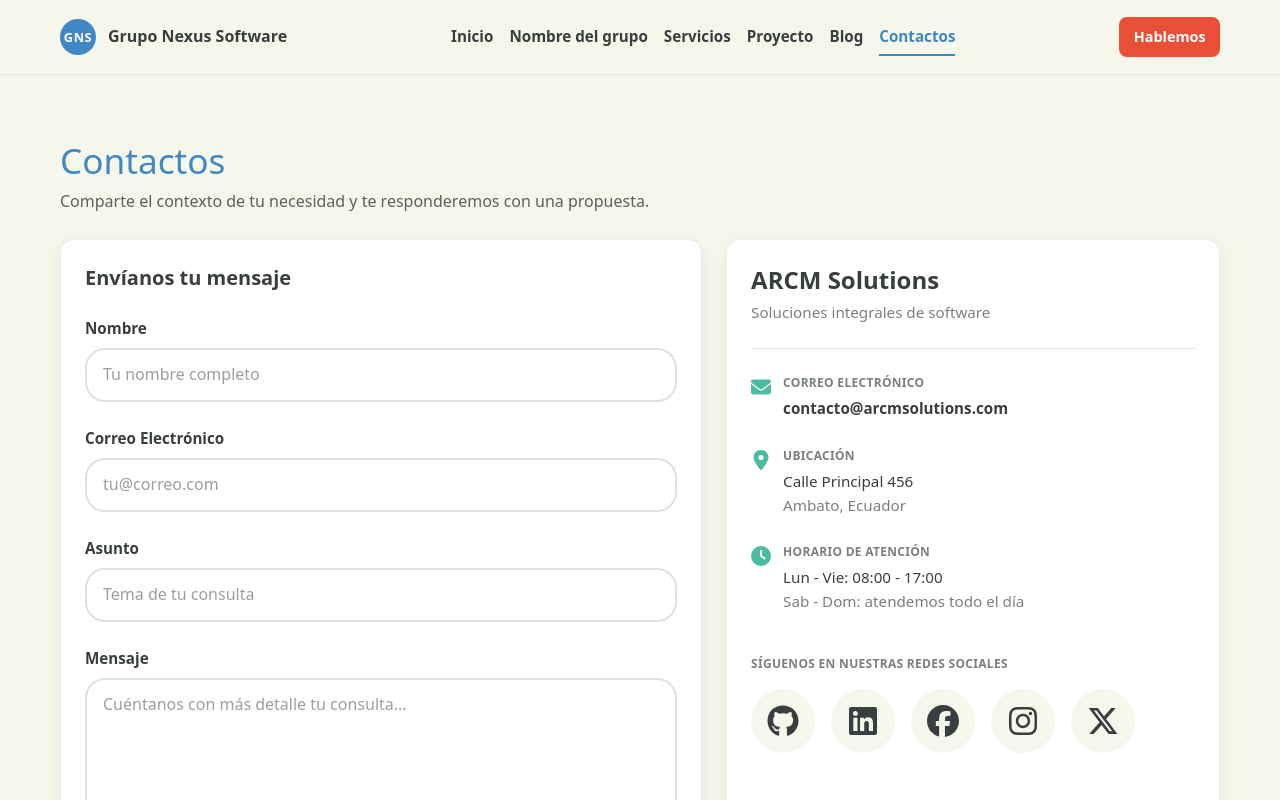
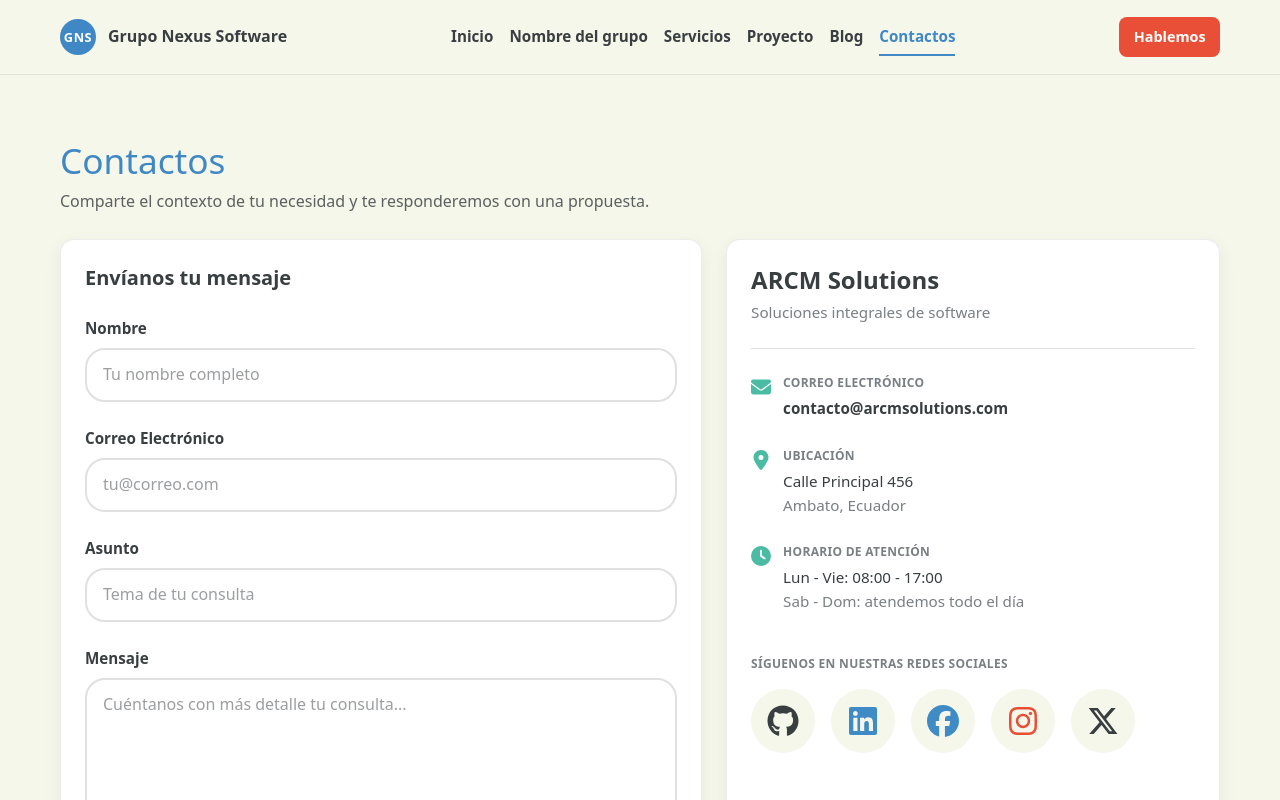
Before and after one commit to Jostero32/PaginaGrupalDAS, a React (Vite) app: page /contactos in a window 1280 px wide. Shown: the top 800 px of the page. Built offline with nearby package versions, Linux system fonts and the light colour scheme.

Commit message:
Se arreglaron los estilos de los botones de  redes sociales para hacerlos mas agradables a la vista

```diff
--- a/src/pages/Contact.jsx
+++ b/src/pages/Contact.jsx
@@ -217,57 +217,56 @@ function Contact() {
                   <ul className="list-reset flex gap-4">
                     <li>
                       <a
-                        className="inline-flex items-center justify-center w-16 h-16 rounded-full bg-[#F6F7EB] hover:bg-[#393E41] hover:text-white transition-all duration-200"
-                        href="https://github.com/"
+                        className="inline-flex items-center justify-center w-16 h-16 rounded-full bg-[#F6F7EB] hover:bg-[#393E41] transition-all duration-200 group"
                         target="_blank"
                         rel="noreferrer"
                         title="GitHub"
                       >
-                        <FaGithub size={32} />
+                        <FaGithub size={32} className="text-[#393E41] group-hover:text-white transition-colors duration-200" />
                       </a>
                     </li>
                     <li>
                       <a
-                        className="inline-flex items-center justify-center w-16 h-16 rounded-full bg-[#F6F7EB] hover:bg-[#3F8BC5] hover:text-white transition-all duration-200"
+                        className="inline-flex items-center justify-center w-16 h-16 rounded-full bg-[#F6F7EB] hover:bg-[#3F8BC5] transition-all duration-200 group"
                         href="https://linkedin.com/"
                         target="_blank"
                         rel="noreferrer"
                         title="LinkedIn"
                       >
-                        <FaLinkedin size={32} />
+                        <FaLinkedin size={32} className="text-[#3F8BC5] group-hover:text-white transition-colors duration-200" />
                       </a>
                     </li>
                     <li>
                       <a
-                        className="inline-flex items-center justify-center w-16 h-16 rounded-full bg-[#F6F7EB] hover:bg-[#3F8BC5] hover:text-white transition-all duration-200"
+                        className="inline-flex items-center justify-center w-16 h-16 rounded-full bg-[#F6F7EB] hover:bg-[#3F8BC5] transition-all duration-200 group"
                         href="https://facebook.com/"
                         target="_blank"
                         rel="noreferrer"
                         title="Facebook"
                       >
-                        <FaFacebook size={32} />
+                        <FaFacebook size={32} className="text-[#3F8BC5] group-hover:text-white transition-colors duration-200" />
                       </a>
                     </li>
                     <li>
                       <a
-                        className="inline-flex items-center justify-center w-16 h-16 rounded-full bg-[#F6F7EB] hover:bg-[#E94F37] hover:text-white transition-all duration-200"
+                        className="inline-flex items-center justify-center w-16 h-16 rounded-full bg-[#F6F7EB] hover:bg-[#E94F37] transition-all duration-200 group"
                         href="https://instagram.com/"
                         target="_blank"
                         rel="noreferrer"
                         title="Instagram"
                       >
-                        <FaInstagram size={32} />
+                        <FaInstagram size={32} className="text-[#E94F37] group-hover:text-white transition-colors duration-200" />
                       </a>
                     </li>
                     <li>
                       <a
-                        className="inline-flex items-center justify-center w-16 h-16 rounded-full bg-[#F6F7EB] hover:bg-[#393E41] hover:text-white transition-all duration-200"
+                        className="inline-flex items-center justify-center w-16 h-16 rounded-full bg-[#F6F7EB] hover:bg-[#393E41] transition-all duration-200 group"
                         href="https://x.com/"
                         target="_blank"
                         rel="noreferrer"
                         title="X (Twitter)"
                       >
-                        <FaXTwitter size={32} />
+                        <FaXTwitter size={32} className="text-[#393E41] group-hover:text-white transition-colors duration-200" />
                       </a>
                     </li>
                   </ul>
```
